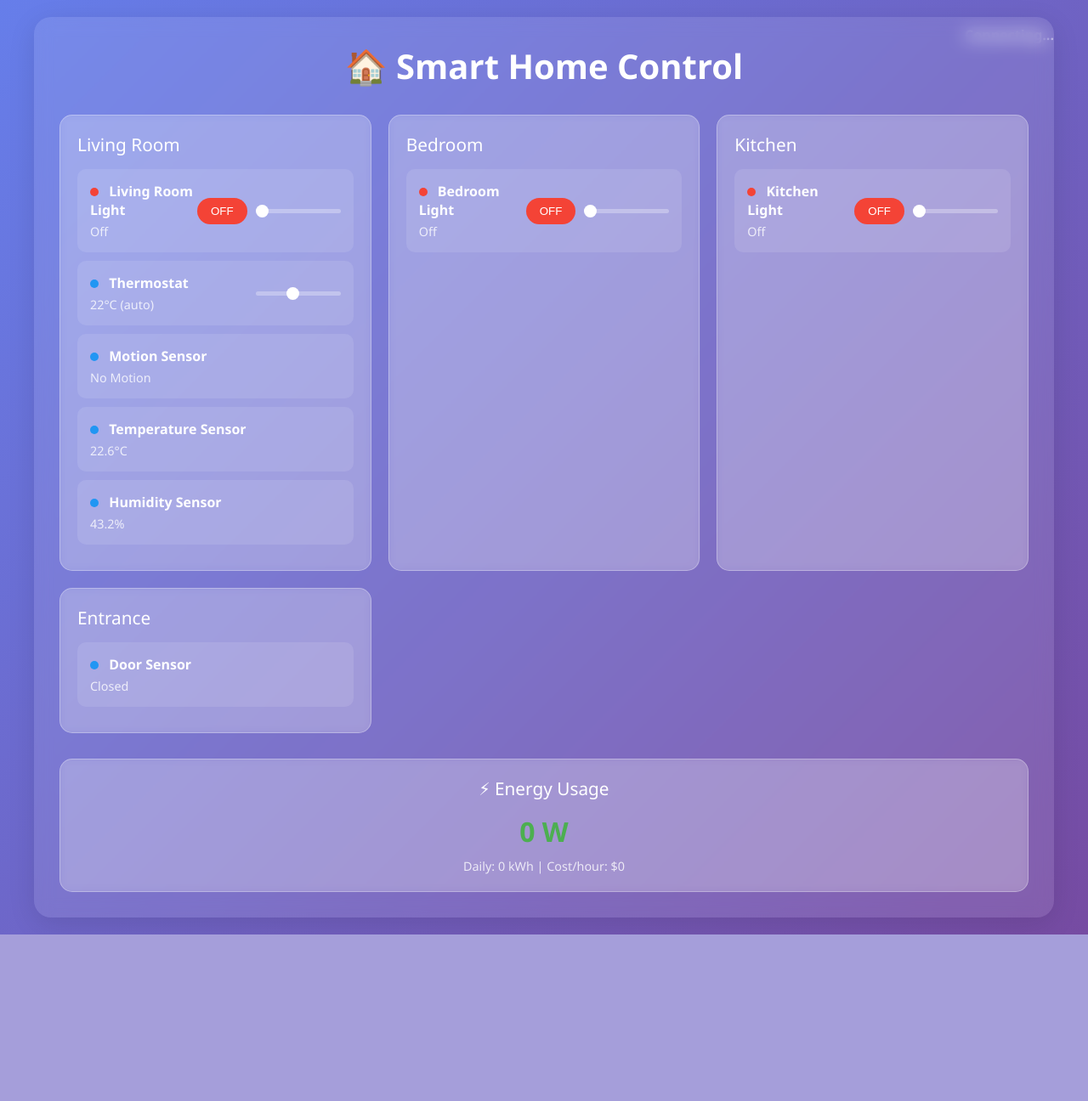
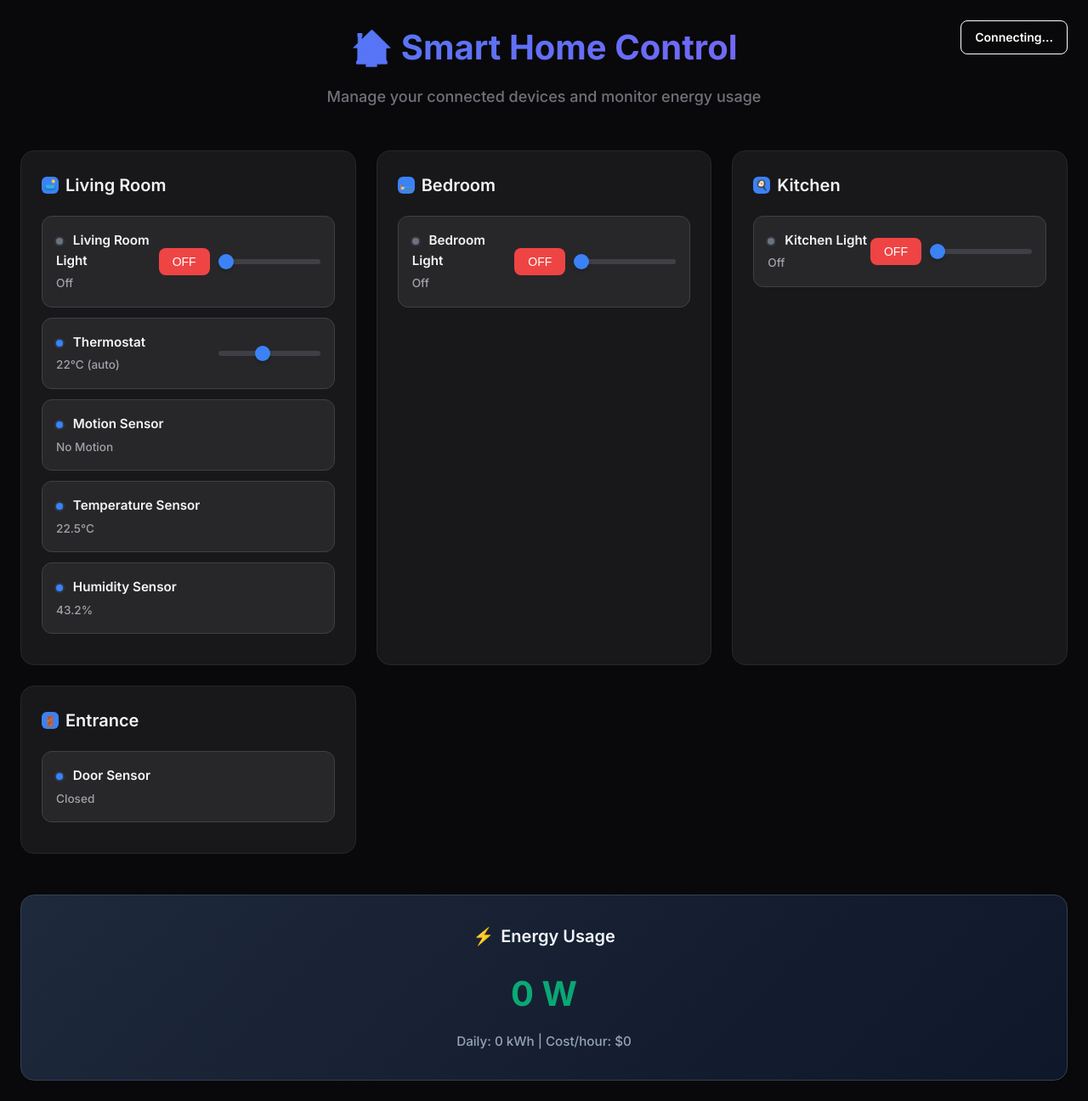
Before and after one commit to d-malhotra2020/smart-home-automation, a Flask app: page / in a window 1280 px wide. Shown: the whole page at 85% size. Before the commit the page ends 1100 px from the top, so only its background shows below. Run offline with Flask 3, Linux system fonts and the light colour scheme; data comes from the database, SQL or seed files in the repository; some libraries are stand-ins or nearby versions.

Commit message:
Modernize smart home UI with dark theme and improved design
- Replace glassmorphic design with modern dark zinc theme
- Add Inter font and improved typography
- Update color scheme: #09090b background, #3b82f6 accents
- Add room icons and improved visual hierarchy
- Enhance buttons, sliders, and interactive elements
- Add loading states and smooth animations
- Improve status indicators with subtle shadows
- Update energy panel with gradient background

🤖 Generated with [Claude Code](https://claude.ai/code)

Co-Authored-By: Claude <noreply@anthropic.com>

```diff
--- a/app/templates/index.html
+++ b/app/templates/index.html
@@ -5,6 +5,7 @@
     <meta name="viewport" content="width=device-width, initial-scale=1.0">
     <title>Smart Home Control</title>
     <script src="https://cdnjs.cloudflare.com/ajax/libs/socket.io/4.7.2/socket.io.js"></script>
+    <link href="https://fonts.googleapis.com/css2?family=Inter:wght@400;500;600;700&display=swap" rel="stylesheet">
     <style>
         * {
             margin: 0;
@@ -13,59 +14,99 @@
         }
 
         body {
-            font-family: 'Segoe UI', Tahoma, Geneva, Verdana, sans-serif;
-            background: linear-gradient(135deg, #667eea 0%, #764ba2 100%);
+            font-family: 'Inter', system-ui, -apple-system, sans-serif;
+            background: #09090b;
+            color: #f4f4f5;
             min-height: 100vh;
-            padding: 20px;
+            padding: 24px;
+            line-height: 1.6;
         }
 
         .container {
-            max-width: 1200px;
+            max-width: 1400px;
             margin: 0 auto;
-            background: rgba(255, 255, 255, 0.1);
-            backdrop-filter: blur(10px);
-            border-radius: 20px;
-            padding: 30px;
-            box-shadow: 0 8px 32px rgba(0, 0, 0, 0.1);
+        }
+
+        .header {
+            text-align: center;
+            margin-bottom: 48px;
         }
 
         h1 {
-            text-align: center;
-            color: white;
-            margin-bottom: 30px;
+            color: #f4f4f5;
+            margin-bottom: 12px;
             font-size: 2.5rem;
+            font-weight: 700;
+            background: linear-gradient(135deg, #3b82f6 0%, #8b5cf6 100%);
+            -webkit-background-clip: text;
+            -webkit-text-fill-color: transparent;
+            background-clip: text;
+        }
+
+        .subtitle {
+            color: #71717a;
+            font-size: 1.125rem;
+            font-weight: 500;
         }
 
         .dashboard {
             display: grid;
-            grid-template-columns: repeat(auto-fit, minmax(300px, 1fr));
-            gap: 20px;
-            margin-bottom: 30px;
+            grid-template-columns: repeat(auto-fit, minmax(350px, 1fr));
+            gap: 24px;
+            margin-bottom: 48px;
         }
 
         .room-card {
-            background: rgba(255, 255, 255, 0.2);
-            border-radius: 15px;
-            padding: 20px;
-            backdrop-filter: blur(5px);
-            border: 1px solid rgba(255, 255, 255, 0.3);
+            background: #18181b;
+            border: 1px solid #27272a;
+            border-radius: 16px;
+            padding: 24px;
+            transition: all 0.2s ease;
+        }
+
+        .room-card:hover {
+            border-color: #3f3f46;
+            transform: translateY(-2px);
+            box-shadow: 0 10px 40px rgba(0, 0, 0, 0.3);
         }
 
         .room-title {
-            color: white;
-            font-size: 1.3rem;
-            margin-bottom: 15px;
+            color: #f4f4f5;
+            font-size: 1.25rem;
+            font-weight: 600;
+            margin-bottom: 20px;
             text-transform: capitalize;
+            display: flex;
+            align-items: center;
+            gap: 8px;
+        }
+
+        .room-icon {
+            width: 20px;
+            height: 20px;
+            background: #3b82f6;
+            border-radius: 6px;
+            display: flex;
+            align-items: center;
+            justify-content: center;
+            font-size: 12px;
         }
 
         .device {
-            background: rgba(255, 255, 255, 0.1);
-            border-radius: 10px;
-            padding: 15px;
-            margin-bottom: 10px;
+            background: #27272a;
+            border: 1px solid #3f3f46;
+            border-radius: 12px;
+            padding: 16px;
+            margin-bottom: 12px;
             display: flex;
             justify-content: space-between;
             align-items: center;
+            transition: all 0.2s ease;
+        }
+
+        .device:hover {
+            background: #2e2e32;
+            border-color: #52525b;
         }
 
         .device-info {
@@ -73,14 +114,16 @@
         }
 
         .device-name {
-            color: white;
-            font-weight: bold;
-            margin-bottom: 5px;
+            color: #f4f4f5;
+            font-weight: 600;
+            margin-bottom: 4px;
+            font-size: 0.95rem;
         }
 
         .device-status {
-            color: rgba(255, 255, 255, 0.8);
-            font-size: 0.9rem;
+            color: #a1a1aa;
+            font-size: 0.85rem;
+            font-weight: 500;
         }
 
         .device-controls {
@@ -90,115 +133,185 @@
         }
 
         .toggle-btn {
-            background: #4CAF50;
+            background: #10b981;
             color: white;
             border: none;
             padding: 8px 16px;
-            border-radius: 20px;
+            border-radius: 8px;
             cursor: pointer;
-            transition: all 0.3s;
+            transition: all 0.2s ease;
+            font-weight: 500;
+            font-size: 0.875rem;
+            min-width: 60px;
         }
 
         .toggle-btn.off {
-            background: #f44336;
+            background: #ef4444;
         }
 
         .toggle-btn:hover {
-            transform: translateY(-2px);
-            box-shadow: 0 4px 8px rgba(0, 0, 0, 0.2);
+            transform: translateY(-1px);
+            box-shadow: 0 4px 12px rgba(16, 185, 129, 0.3);
+        }
+
+        .toggle-btn.off:hover {
+            box-shadow: 0 4px 12px rgba(239, 68, 68, 0.3);
         }
 
         .slider {
-            width: 100px;
-            height: 5px;
-            border-radius: 5px;
-            background: rgba(255, 255, 255, 0.3);
+            width: 120px;
+            height: 6px;
+            border-radius: 3px;
+            background: #3f3f46;
             outline: none;
             -webkit-appearance: none;
+            cursor: pointer;
         }
 
         .slider::-webkit-slider-thumb {
             -webkit-appearance: none;
             appearance: none;
-            width: 15px;
-            height: 15px;
+            width: 18px;
+            height: 18px;
             border-radius: 50%;
-            background: white;
+            background: #3b82f6;
             cursor: pointer;
+            box-shadow: 0 2px 4px rgba(0, 0, 0, 0.2);
+            transition: all 0.2s ease;
+        }
+
+        .slider::-webkit-slider-thumb:hover {
+            background: #2563eb;
+            transform: scale(1.1);
         }
 
         .energy-panel {
-            background: rgba(255, 255, 255, 0.2);
-            border-radius: 15px;
-            padding: 20px;
-            backdrop-filter: blur(5px);
-            border: 1px solid rgba(255, 255, 255, 0.3);
+            background: linear-gradient(135deg, #1e293b 0%, #0f172a 100%);
+            border: 1px solid #334155;
+            border-radius: 16px;
+            padding: 32px;
             text-align: center;
+            transition: all 0.2s ease;
+        }
+
+        .energy-panel:hover {
+            border-color: #475569;
+            transform: translateY(-2px);
+            box-shadow: 0 10px 40px rgba(0, 0, 0, 0.3);
         }
 
         .energy-title {
-            color: white;
-            font-size: 1.3rem;
-            margin-bottom: 15px;
+            color: #f1f5f9;
+            font-size: 1.25rem;
+            font-weight: 600;
+            margin-bottom: 20px;
+            display: flex;
+            align-items: center;
+            justify-content: center;
+            gap: 8px;
         }
 
         .energy-usage {
-            color: #4CAF50;
-            font-size: 2rem;
-            font-weight: bold;
-            margin-bottom: 10px;
+            color: #10b981;
+            font-size: 2.5rem;
+            font-weight: 700;
+            margin-bottom: 12px;
+            background: linear-gradient(135deg, #10b981 0%, #059669 100%);
+            -webkit-background-clip: text;
+            -webkit-text-fill-color: transparent;
+            background-clip: text;
         }
 
         .energy-details {
-            color: rgba(255, 255, 255, 0.8);
-            font-size: 0.9rem;
+            color: #94a3b8;
+            font-size: 0.95rem;
+            font-weight: 500;
         }
 
         .status-indicator {
-            width: 10px;
-            height: 10px;
+            width: 8px;
+            height: 8px;
             border-radius: 50%;
             display: inline-block;
             margin-right: 8px;
+            box-shadow: 0 0 0 2px rgba(59, 130, 246, 0.2);
         }
 
-        .status-on { background: #4CAF50; }
-        .status-off { background: #f44336; }
-        .status-active { background: #2196F3; }
-        .status-motion { background: #FF9800; animation: pulse 1s infinite; }
+        .status-on {
+            background: #10b981;
+            box-shadow: 0 0 0 2px rgba(16, 185, 129, 0.2);
+        }
+        .status-off {
+            background: #6b7280;
+            box-shadow: 0 0 0 2px rgba(107, 114, 128, 0.2);
+        }
+        .status-active {
+            background: #3b82f6;
+            box-shadow: 0 0 0 2px rgba(59, 130, 246, 0.2);
+        }
+        .status-motion {
+            background: #f59e0b;
+            box-shadow: 0 0 0 2px rgba(245, 158, 11, 0.3);
+            animation: pulse 2s infinite;
+        }
 
         @keyframes pulse {
-            0% { opacity: 1; }
-            50% { opacity: 0.5; }
-            100% { opacity: 1; }
+            0% {
+                opacity: 1;
+                box-shadow: 0 0 0 2px rgba(245, 158, 11, 0.3), 0 0 0 4px rgba(245, 158, 11, 0.1);
+            }
+            50% {
+                opacity: 0.8;
+                box-shadow: 0 0 0 2px rgba(245, 158, 11, 0.5), 0 0 0 8px rgba(245, 158, 11, 0.05);
+            }
+            100% {
+                opacity: 1;
+                box-shadow: 0 0 0 2px rgba(245, 158, 11, 0.3), 0 0 0 4px rgba(245, 158, 11, 0.1);
+            }
         }
 
         .connection-status {
             position: fixed;
-            top: 20px;
-            right: 20px;
-            padding: 10px 20px;
-            border-radius: 20px;
+            top: 24px;
+            right: 24px;
+            padding: 8px 16px;
+            border-radius: 8px;
             color: white;
-            font-weight: bold;
+            font-weight: 600;
+            font-size: 0.875rem;
+            z-index: 1000;
+            backdrop-filter: blur(10px);
+            border: 1px solid;
         }
 
-        .connected { background: #4CAF50; }
-        .disconnected { background: #f44336; }
+        .connected {
+            background: rgba(16, 185, 129, 0.9);
+            border-color: rgba(16, 185, 129, 0.3);
+        }
+        .disconnected {
+            background: rgba(239, 68, 68, 0.9);
+            border-color: rgba(239, 68, 68, 0.3);
+        }
     </style>
 </head>
 <body>
     <div class="connection-status" id="connectionStatus">Connecting...</div>
 
     <div class="container">
-        <h1>🏠 Smart Home Control</h1>
+        <div class="header">
+            <h1>🏠 Smart Home Control</h1>
+            <p class="subtitle">Manage your connected devices and monitor energy usage</p>
+        </div>
 
         <div class="dashboard" id="dashboard">
             <!-- Rooms will be populated by JavaScript -->
         </div>
 
         <div class="energy-panel">
-            <div class="energy-title">⚡ Energy Usage</div>
+            <div class="energy-title">
+                <span>⚡</span>
+                Energy Usage
+            </div>
             <div class="energy-usage" id="energyUsage">0 W</div>
             <div class="energy-details" id="energyDetails">
                 Daily: 0 kWh | Cost/hour: $0.00
@@ -290,8 +403,12 @@
                 const roomCard = document.createElement('div');
                 roomCard.className = 'room-card';
 
+                const roomIcon = getRoomIcon(roomName);
                 roomCard.innerHTML = `
-                    <div class="room-title">${roomName.replace('_', ' ')}</div>
+                    <div class="room-title">
+                        <div class="room-icon">${roomIcon}</div>
+                        ${roomName.replace('_', ' ')}
+                    </div>
                     ${rooms[roomName].map(device => renderDevice(device)).join('')}
                 `;
 
@@ -393,7 +510,28 @@
             });
         }
 
+        function getRoomIcon(roomName) {
+            const icons = {
+                'living_room': '🛋️',
+                'bedroom': '🛏️',
+                'kitchen': '🍳',
+                'bathroom': '🚿',
+                'entrance': '🚪',
+                'garage': '🚗',
+                'office': '💼',
+                'garden': '🌱'
+            };
+            return icons[roomName] || '🏠';
+        }
+
+        // Add smooth loading animation
+        function showLoadingState() {
+            const dashboard = document.getElementById('dashboard');
+            dashboard.innerHTML = '<div style="text-align: center; padding: 40px; color: #71717a;">Loading devices...</div>';
+        }
+
         // Initial load
+        showLoadingState();
         setTimeout(() => {
             loadDevices();
             loadEnergyData();
```
